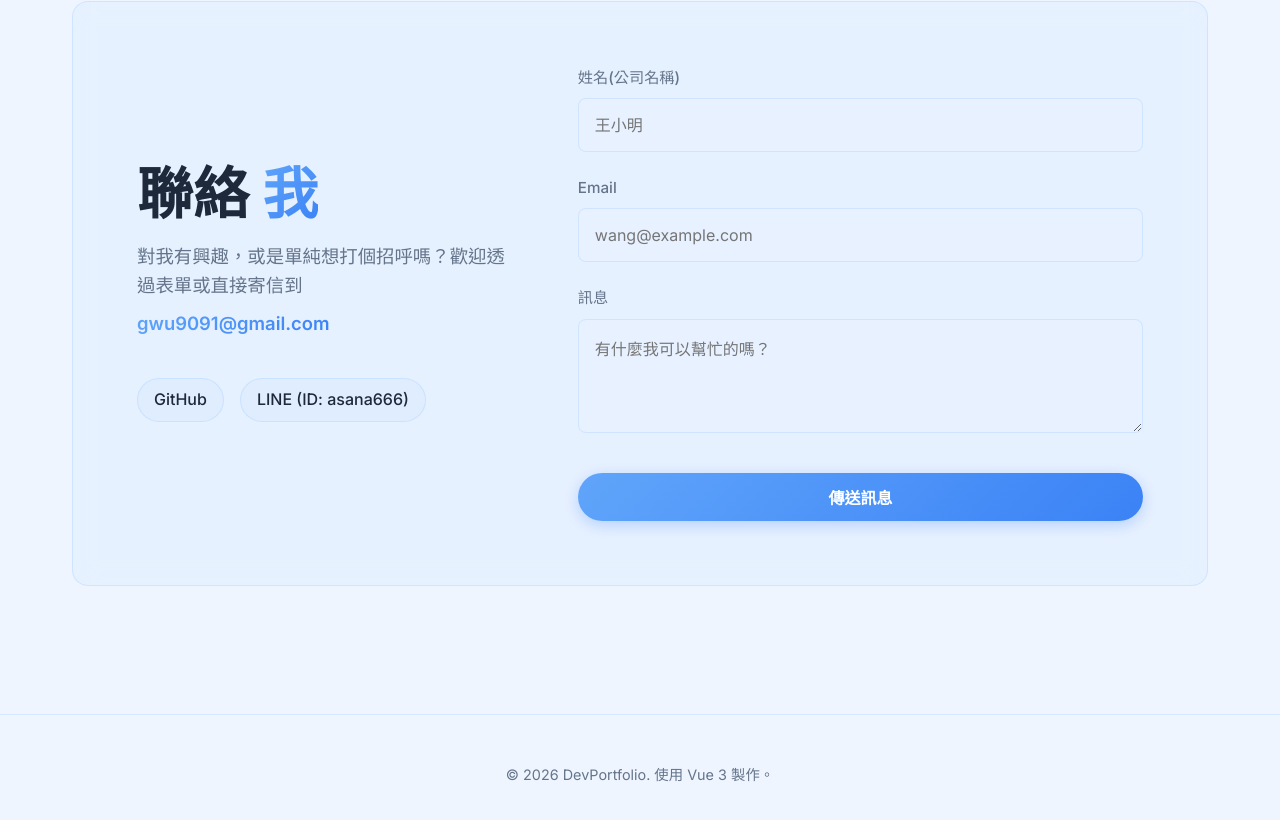
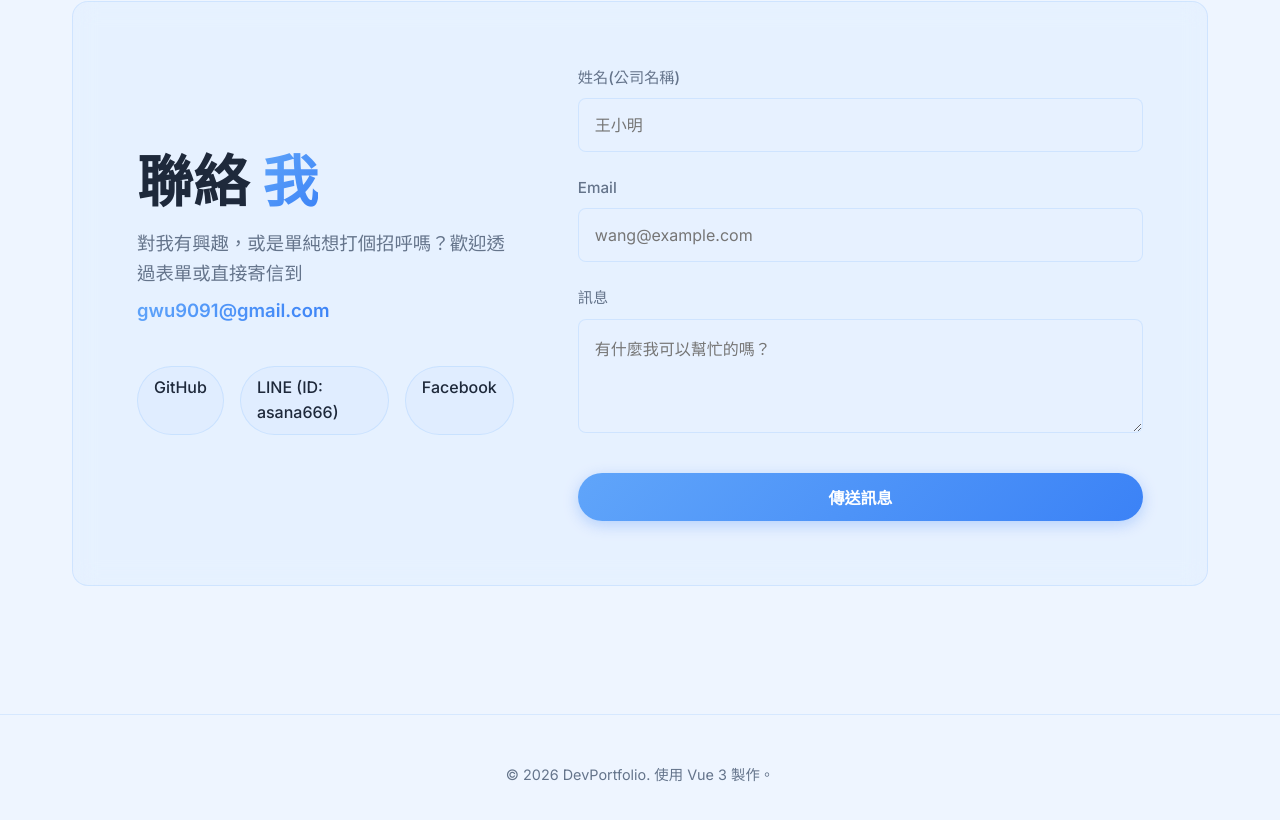
Before and after one commit to gwu9091/personal-portfolio, a Vue app: page / in a window 1280 px wide. Shown: the part 4640-5460 px from the top of the page. Built offline with nearby package versions, Linux system fonts and the light colour scheme.

Commit message:
Add Facebook social link

```diff
--- a/src/components/ContactSection.vue
+++ b/src/components/ContactSection.vue
@@ -14,6 +14,7 @@
         <div class="social-links">
           <a href="https://github.com/gwu9091" target="_blank" class="social-icon">GitHub</a>
           <a href="https://line.me/ti/p/~asana666" target="_blank" class="social-icon">LINE (ID: asana666)</a>
+          <a href="https://www.facebook.com/wu.guan.zhong.2025" target="_blank" class="social-icon">Facebook</a>
         </div>
       </div>
 
```
